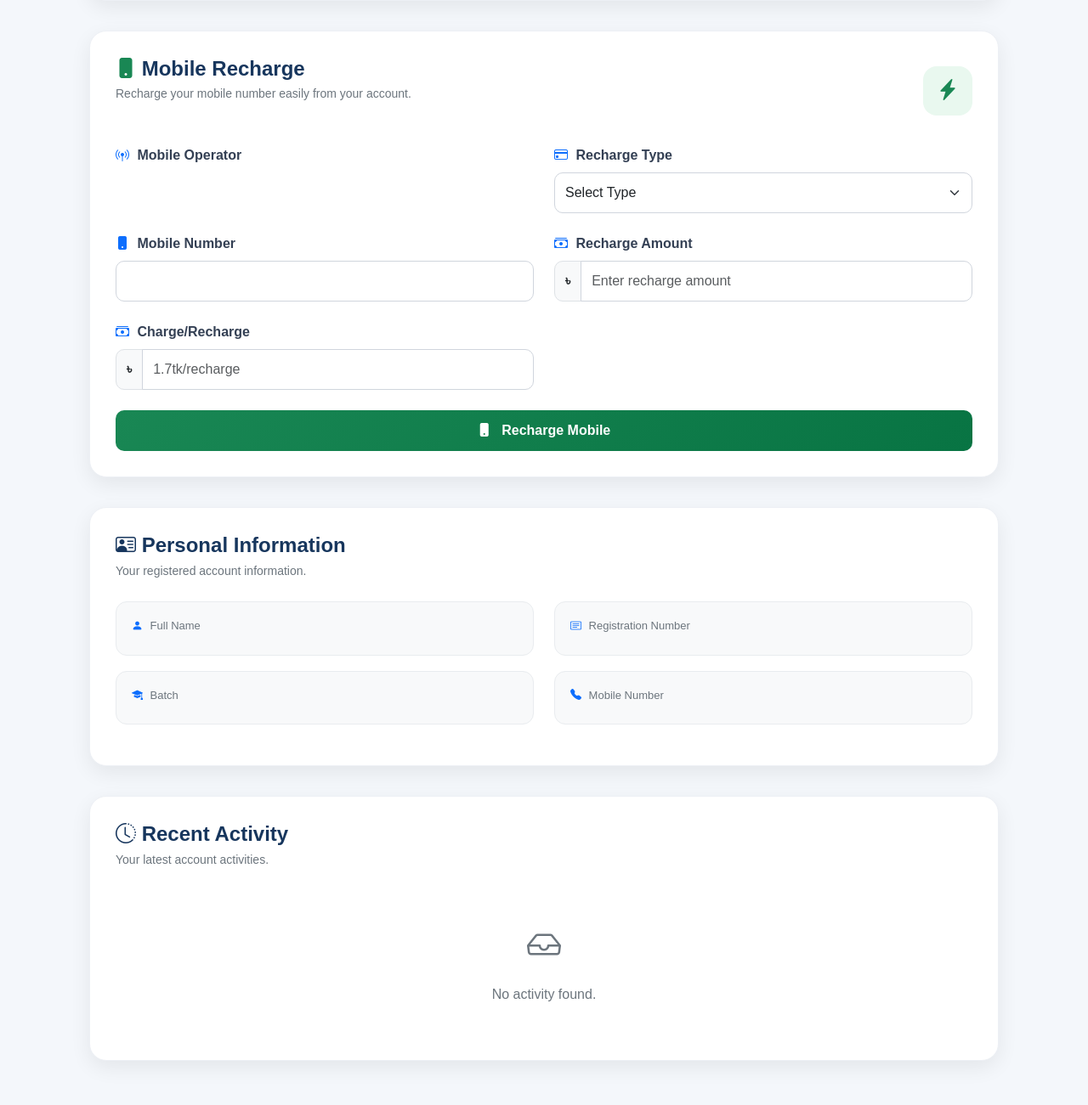
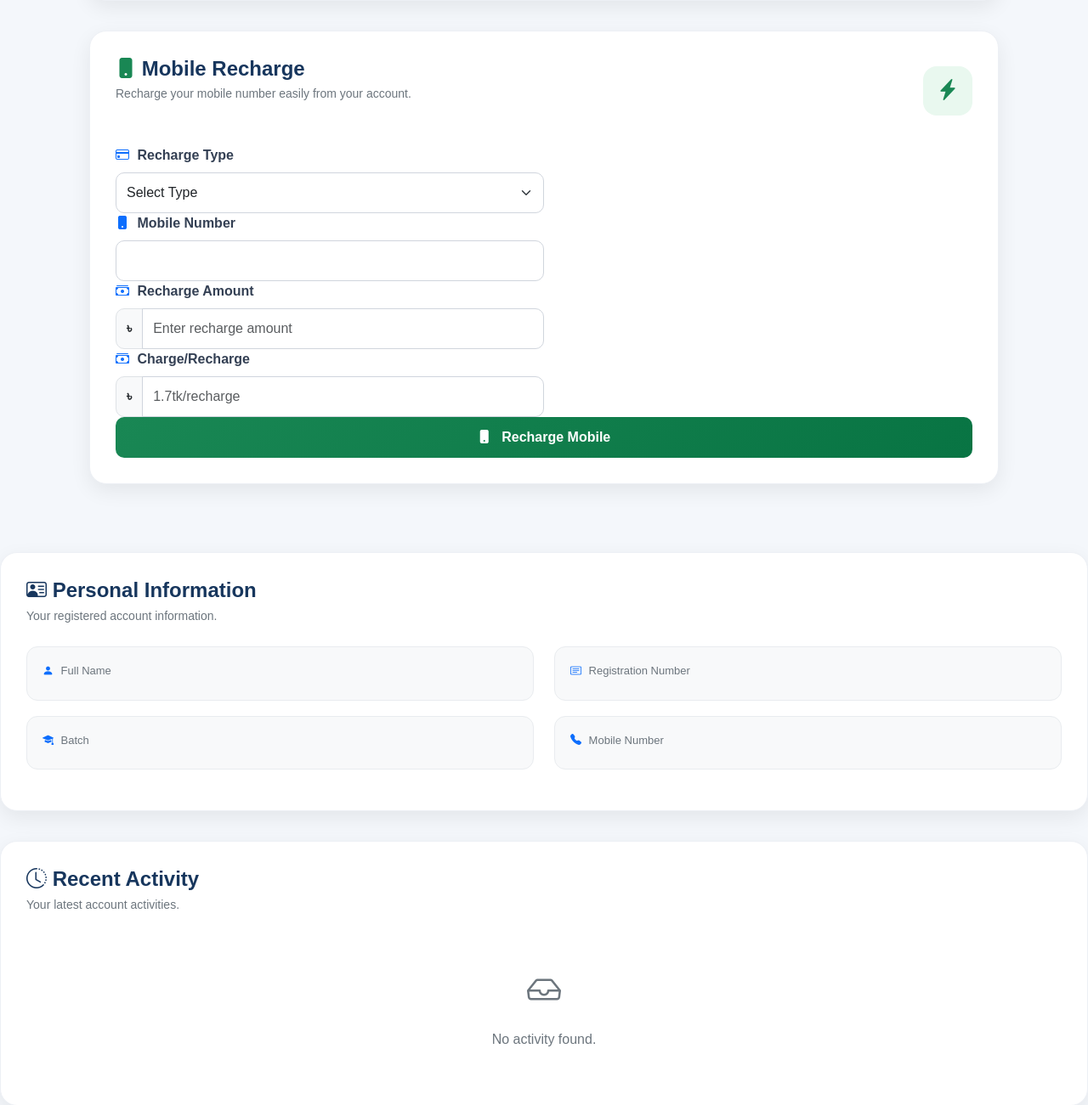
Before and after one commit to SabbirAhmmed8242/ebaub31finace, a Django app: template template/Profile.html in a window 1280 px wide. Shown: the part 810-2111 px from the top of the page at 85% size. Run offline with Django 5.2, Linux system fonts and the light colour scheme; the template is opened without the code that fills it, so the values that code supplies are empty.

Commit message:
'AP03Profile'

```diff
--- a/template/Profile.html
+++ b/template/Profile.html
@@ -937,14 +937,6 @@
 
         <form method="POST">
             {% csrf_token %}
-            <div class="row g-4">
-                <!-- Mobile Operator -->
-                <div class="col-md-6">
-                    <label class="form-label">
-                        <i class="bi bi-broadcast-pin"></i>
-                        Mobile Operator
-                    </label>
-                </div>
                 <!-- Recharge Type -->
                 <div class="col-md-6">
                     <label class="form-label">
```
